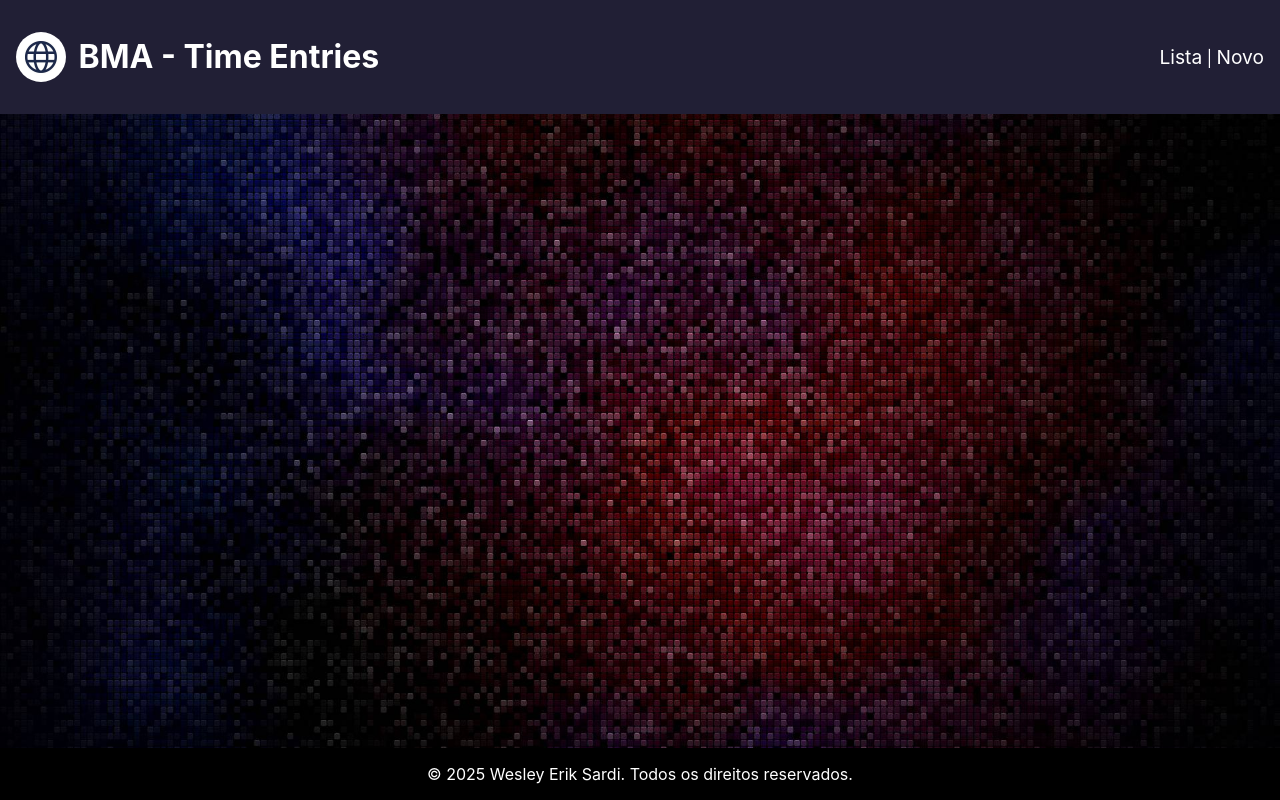
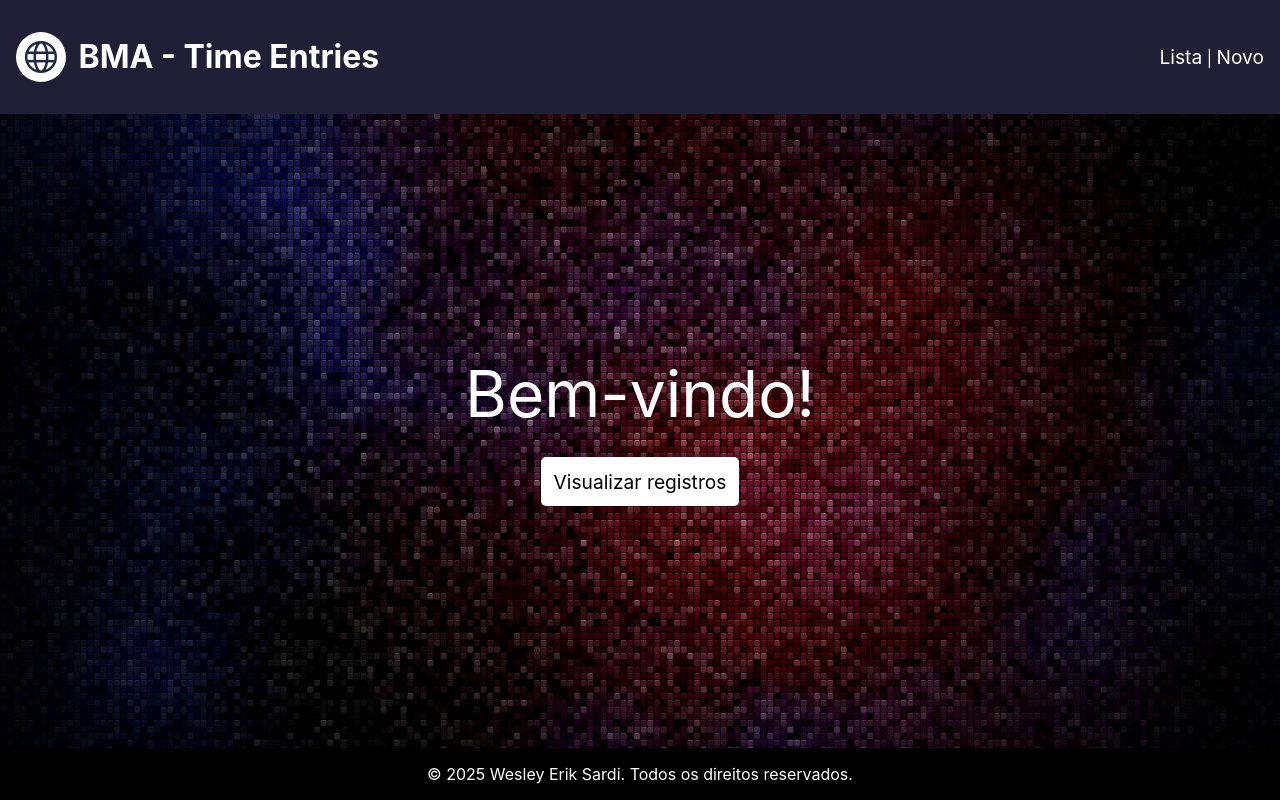
Before and after one commit to WesleySardi/5.1__Typescript-React.js__RegistroDePontosEJornadas-Frontend, a React (Vite) app: page / in a window 1280 px wide. Built offline with nearby package versions, Linux system fonts and the light colour scheme.

Commit message:
Cria a página de boas-vindas e melhora a estilização de alguns componentes.

```diff
--- /dev/null
+++ b/src/components/buttons/WelcomeButton/WelcomeButton.tsx
@@ -0,0 +1,15 @@
+import "./styles.css";
+import { useNavigate } from "react-router-dom";
+
+export default function WelcomeButton() {
+  const navigate = useNavigate();
+
+  return (
+    <button
+      className="welcomeButton"
+      onClick={() => navigate("/timeEntries/list")}
+    >
+      Visualizar registros
+    </button>
+  );
+}
--- /dev/null
+++ b/src/components/buttons/WelcomeButton/styles.css
@@ -0,0 +1,16 @@
+.welcomeButton {
+  all: unset; /* remove todos os estilos padrão */
+  font-size: 1.2rem;
+  padding: 1%;
+  background-color: rgb(255, 255, 255);
+  border-radius: 5px;
+  cursor: pointer; /* adiciona o ponteiro de volta */
+  display: inline-block; /* para respeitar padding */
+  text-align: center;
+  color: rgb(0, 0, 0);
+}
+
+.welcomeButton:hover {
+  filter: brightness(0.8);
+  transition: filter 0.3s;
+}
--- a/src/components/commonStructure/body/Body.tsx
+++ b/src/components/commonStructure/body/Body.tsx
@@ -1,11 +1,13 @@
 import "./styles.css";
 import { Route, Routes } from "react-router-dom";
 import TimeEntries from "../../../pages/TimeEntries/TimeEntries";
+import WelcomeComponent from "../../../pages/Welcome/WelcomeComponent";
 
 export default function Body() {
   return (
     <main className="main">
       <Routes>
+        <Route path="/" element={<WelcomeComponent />} />
         <Route path="/timeEntries*" element={<TimeEntries />} />
       </Routes>
     </main>
--- a/src/pages/TimeEntries/components/TimeEntriesForm/TimeEntryForm.tsx
+++ b/src/pages/TimeEntries/components/TimeEntriesForm/TimeEntryForm.tsx
@@ -36,6 +36,7 @@ export default function TimeEntryForm() {
     register,
     handleSubmit,
     setValue,
+    reset,
     formState: { errors },
   } = useForm<FormData>({
     resolver: zodResolver(schema),
@@ -92,14 +93,13 @@ export default function TimeEntryForm() {
   };
 
   useEffect(() => {
-    if (!existing) return;
-
+    if (id && existing) {
       const dt: Date = new Date(existing.timestamp);
       const pad = (n: number) => n.toString().padStart(2, "0");
 
-    const localDatetime = `${dt.getFullYear()}-${pad(dt.getMonth() + 1)}-${pad(
-      dt.getDate()
-    )}T${pad(dt.getHours())}:${pad(dt.getMinutes())}`;
+      const localDatetime = `${dt.getFullYear()}-${pad(
+        dt.getMonth() + 1
+      )}-${pad(dt.getDate())}T${pad(dt.getHours())}:${pad(dt.getMinutes())}`;
 
       const fields = {
         employeeId: existing.employeeId,
@@ -113,7 +113,17 @@ export default function TimeEntryForm() {
       Object.entries(fields).forEach(([key, value]) =>
         setValue(key as keyof FormData, value)
       );
-  }, [existing, setValue]);
+    } else {
+      reset({
+        employeeId: "",
+        employeeName: "",
+        timestamp: "",
+        type: "Entrada",
+        location: "",
+        notes: "",
+      });
+    }
+  }, [id, existing, setValue, reset]);
 
   return (
     <div className="mainDiv">
--- /dev/null
+++ b/src/pages/Welcome/WelcomeComponent.tsx
@@ -0,0 +1,11 @@
+import WelcomeButton from "../../components/buttons/WelcomeButton/WelcomeButton";
+import "./styles.css";
+
+export default function WelcomeComponent() {
+  return (
+    <div className="welcomeComponent">
+      <span>Bem-vindo!</span>
+      <WelcomeButton />
+    </div>
+  );
+}
--- /dev/null
+++ b/src/pages/Welcome/styles.css
@@ -0,0 +1,15 @@
+.welcomeComponent {
+  width: 100%;
+  display: flex;
+  flex-direction: column;
+  justify-content: center;
+  text-align: center;
+  align-items: center;
+  flex: 1;
+}
+
+.welcomeComponent span {
+  font-size: 5vw;
+  color: white;
+  margin-bottom: 2%;
+}
```
Lines whose indentation alone changed are shown as unchanged.
